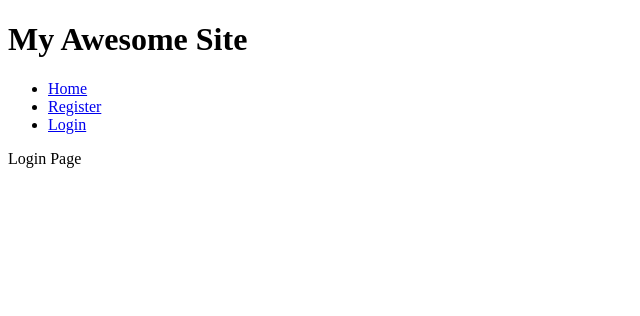
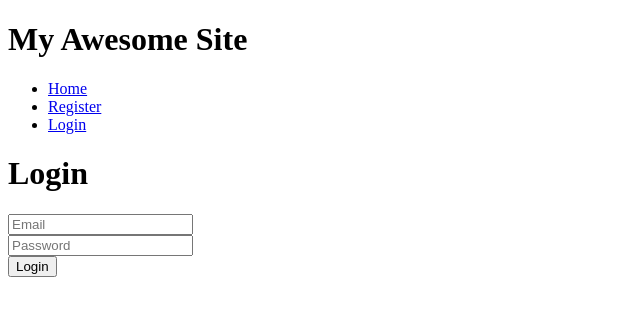
Before and after one commit to randalvance/react-jwt-auth-graphql-typescript, a React (Create React App) app in the folder web/: page /login in a window 1280 px wide. Shown: the top 316 px of the page, without its empty margins (0-640 px from the left). Built offline with nearby package versions, Linux system fonts and the light colour scheme.

Commit message:
Add login form

```diff
--- a/web/src/generated/graphql.tsx
+++ b/web/src/generated/graphql.tsx
@@ -61,6 +61,20 @@ export type HelloQuery = (
   & Pick<Query, 'hello'>
 );
 
+export type LoginMutationVariables = {
+  email: Scalars['String'],
+  password: Scalars['String']
+};
+
+
+export type LoginMutation = (
+  { __typename?: 'Mutation' }
+  & { login: (
+    { __typename?: 'LoginResponse' }
+    & Pick<LoginResponse, 'accessToken'>
+  ) }
+);
+
 export type RegisterMutationVariables = {
   email: Scalars['String'],
   password: Scalars['String']
@@ -114,6 +128,39 @@ export function useHelloLazyQuery(baseOptions?: ApolloReactHooks.LazyQueryHookOp
 export type HelloQueryHookResult = ReturnType<typeof useHelloQuery>;
 export type HelloLazyQueryHookResult = ReturnType<typeof useHelloLazyQuery>;
 export type HelloQueryResult = ApolloReactCommon.QueryResult<HelloQuery, HelloQueryVariables>;
+export const LoginDocument = gql`
+    mutation Login($email: String!, $password: String!) {
+  login(email: $email, password: $password) {
+    accessToken
+  }
+}
+    `;
+export type LoginMutationFn = ApolloReactCommon.MutationFunction<LoginMutation, LoginMutationVariables>;
+
+/**
+ * __useLoginMutation__
+ *
+ * To run a mutation, you first call `useLoginMutation` within a React component and pass it any options that fit your needs.
+ * When your component renders, `useLoginMutation` returns a tuple that includes:
+ * - A mutate function that you can call at any time to execute the mutation
+ * - An object with fields that represent the current status of the mutation's execution
+ *
+ * @param baseOptions options that will be passed into the mutation, supported options are listed on: https://www.apollographql.com/docs/react/api/react-hooks/#options-2;
+ *
+ * @example
+ * const [loginMutation, { data, loading, error }] = useLoginMutation({
+ *   variables: {
+ *      email: // value for 'email'
+ *      password: // value for 'password'
+ *   },
+ * });
+ */
+export function useLoginMutation(baseOptions?: ApolloReactHooks.MutationHookOptions<LoginMutation, LoginMutationVariables>) {
+        return ApolloReactHooks.useMutation<LoginMutation, LoginMutationVariables>(LoginDocument, baseOptions);
+      }
+export type LoginMutationHookResult = ReturnType<typeof useLoginMutation>;
+export type LoginMutationResult = ApolloReactCommon.MutationResult<LoginMutation>;
+export type LoginMutationOptions = ApolloReactCommon.BaseMutationOptions<LoginMutation, LoginMutationVariables>;
 export const RegisterDocument = gql`
     mutation Register($email: String!, $password: String!) {
   register(email: $email, password: $password)
--- /dev/null
+++ b/web/src/graphql/login.graphql
@@ -0,0 +1,5 @@
+mutation Login ($email: String!, $password: String!) {
+    login(email: $email, password: $password) {
+        accessToken
+    }
+}
--- a/web/src/pages/Login.tsx
+++ b/web/src/pages/Login.tsx
@@ -1,9 +1,44 @@
-import React from 'react';
+import React, { useState } from 'react';
+import { RouteComponentProps } from 'react-router-dom';
+import { useLoginMutation } from '../generated/graphql';
 
-interface Props {
+export const Login: React.FC<RouteComponentProps> = () => {
+    const [email, setEmail] = useState('');
+    const [password, setPassword] = useState('');
+    const [login] = useLoginMutation()
 
-}
+    return (
+        <>
+            <h1>Login</h1>
+            <form onSubmit={async (e) => {
+                e.preventDefault();
+                const response = await login({
+                    variables: {
+                        email,
+                        password
+                    }
+                });
+                console.log(response.data?.login.accessToken);
+            }}>
+                <div>
+                    <input
+                        value={email}
+                        placeholder="Email"
+                        onChange={(e) => setEmail(e.target.value)}
+                    />
+                </div>
 
-export const Login: React.FC<Props> = () => {
-    return <div>Login Page</div>;
+                <div>
+                    <input
+                        type="password"
+                        value={password}
+                        placeholder="Password"
+                        onChange={(e) => setPassword(e.target.value)}
+                    />
+                </div>
+
+                <button type="submit">Login</button>
+            </form>
+        </>
+    );
 };
```
